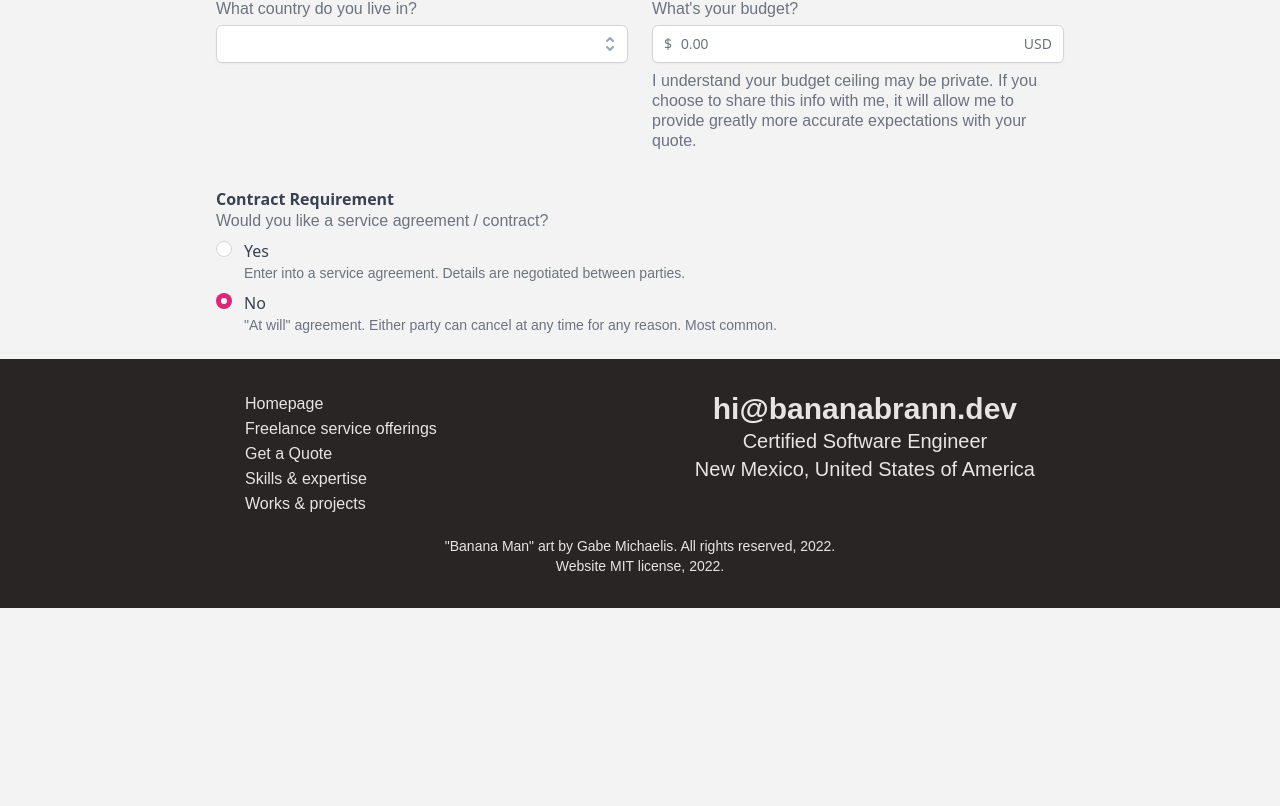
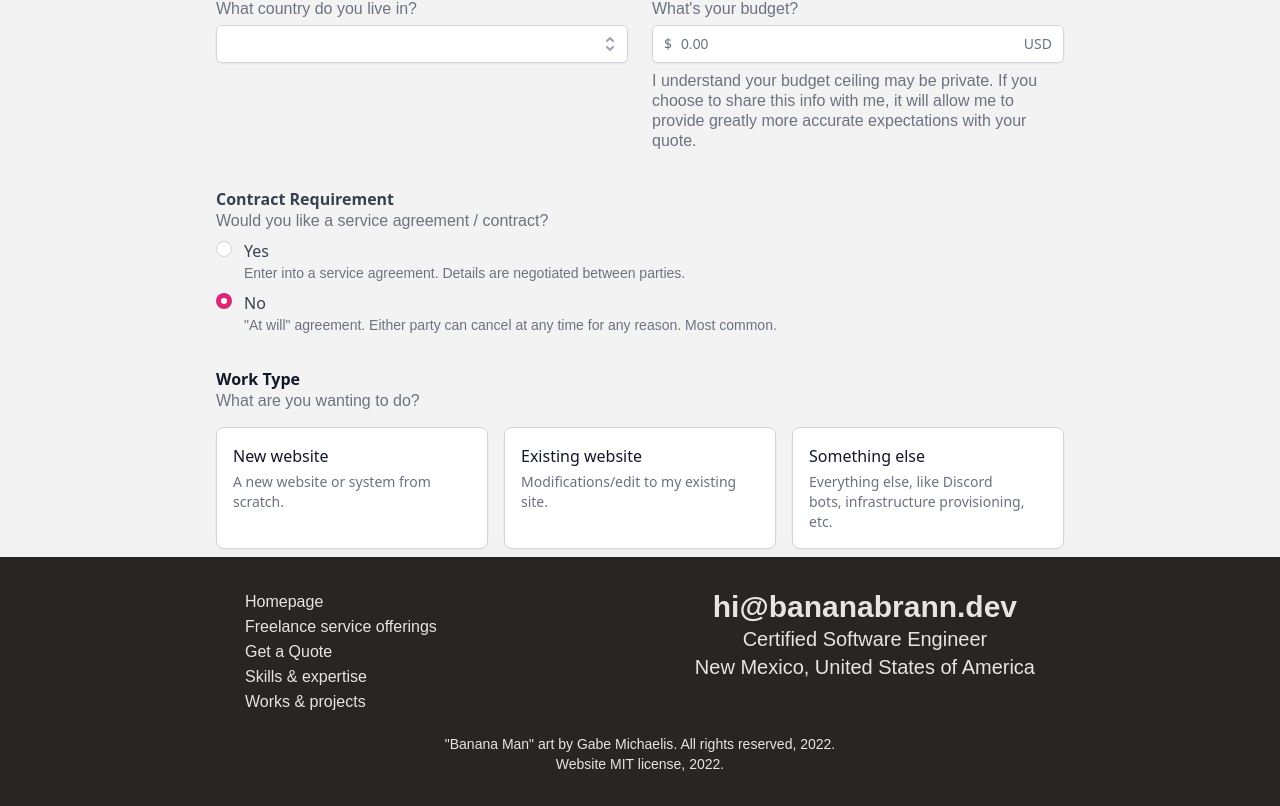
Before and after one commit to bananabrann/old-bananabrann.dev, a Next.js app: page /getstarted in a window 1280 px wide. Shown: the part 911-1717 px from the top of the page. Before the commit the page ends 1519 px from the top, so only its background shows below. Built offline with nearby package versions, Linux system fonts and the light colour scheme; a web font is replaced by a local one.

Commit message:
Add work type section

```diff
--- /dev/null
+++ b/components/GetAQuote/GetAQuoteWorkType.tsx
@@ -0,0 +1,109 @@
+/* This example requires Tailwind CSS v2.0+ */
+import React, { useEffect, useState } from "react";
+import { RadioGroup } from "@headlessui/react";
+import { CheckCircleIcon } from "@heroicons/react/solid";
+import { WorkType } from "../../lib/interfaces/GettingStartedQuestionnaire.interface";
+
+const optionsList = [
+  {
+    id: 1,
+    title: "New website",
+    description: "A new website or system from scratch.",
+    workType: WorkType.WebNew,
+  },
+  {
+    id: 2,
+    title: "Existing website",
+    description: "Modifications/edit to my existing site.",
+    workType: WorkType.WebExisting,
+  },
+  {
+    id: 3,
+    title: "Something else",
+    description:
+      "Everything else, like Discord bots, infrastructure provisioning, etc.",
+    workType: WorkType.Other,
+  },
+];
+
+function classNames(...classes: any[]) {
+  return classes.filter(Boolean).join(" ");
+}
+
+export default function GetAQuoteWorkType({
+  handleWorkType,
+}: {
+  handleWorkType: (w: WorkType) => void;
+}) {
+  const [selectedOptionsList, setSelectedOptionsList] = useState<WorkType>(
+    optionsList[0].workType
+  );
+
+  useEffect(() => {
+    handleWorkType(selectedOptionsList);
+  }, [selectedOptionsList]);
+
+  return (
+    <RadioGroup
+      value={selectedOptionsList}
+      onChange={(e) => setSelectedOptionsList(e)}
+    >
+      <RadioGroup.Label className="text-base font-bold text-gray-900">
+        Work Type
+      </RadioGroup.Label>
+      <p className="leading-5 text-gray-500 mb-2">{`What are you wanting to do?`}</p>
+
+      <div className="mt-4 grid grid-cols-1 gap-y-6 sm:grid-cols-3 sm:gap-x-4">
+        {optionsList.map((mailingList) => (
+          <RadioGroup.Option
+            key={mailingList.id}
+            value={WorkType[mailingList.workType]}
+            className={({ checked, active }) =>
+              classNames(
+                checked ? "border-transparent" : "border-gray-300",
+                active ? "border-pink-500 ring-2 ring-pink-500" : "",
+                "relative bg-white border rounded-lg shadow-sm p-4 flex cursor-pointer focus:outline-none"
+              )
+            }
+          >
+            {({ checked, active }) => (
+              <React.Fragment>
+                <div className="flex-1 flex">
+                  <div className="flex flex-col">
+                    <RadioGroup.Label
+                      as="span"
+                      className="block font-medium text-gray-900"
+                    >
+                      {mailingList.title}
+                    </RadioGroup.Label>
+                    <RadioGroup.Description
+                      as="span"
+                      className="mt-1 flex items-center text-sm text-gray-500"
+                    >
+                      {mailingList.description}
+                    </RadioGroup.Description>
+                  </div>
+                </div>
+                <CheckCircleIcon
+                  className={classNames(
+                    !checked ? "invisible" : "",
+                    "h-5 w-5 text-pink-600"
+                  )}
+                  aria-hidden="true"
+                />
+                <div
+                  className={classNames(
+                    active ? "border" : "border-2",
+                    checked ? "border-pink-500" : "border-transparent",
+                    "absolute -inset-px rounded-lg pointer-events-none"
+                  )}
+                  aria-hidden="true"
+                />
+              </React.Fragment>
+            )}
+          </RadioGroup.Option>
+        ))}
+      </div>
+    </RadioGroup>
+  );
+}
--- a/pages/getstarted.tsx
+++ b/pages/getstarted.tsx
@@ -7,6 +7,7 @@ import ContentBlock from "../components/ContentBlock/ContentBlock";
 import React, { useEffect, useState } from "react";
 import GettingStartedQuestionnaire, {
   OrgAffiliationOptions,
+  WorkType,
 } from "../lib/interfaces/GettingStartedQuestionnaire.interface";
 import GetAQuoteCountrySelect from "../components/GetAQuote/GetAQuoteCountrySelect";
 import GetAQuoteCountrySelectItem from "../lib/interfaces/GetAQuoteCountrySelectItem.interface";
@@ -17,6 +18,7 @@ import GetAQuoteOrgAffiliation from "../components/GetAQuote/GetAQuoteOrgAffilia
 import GetAQuoteBusinessName from "../components/GetAQuote/GetAQuoteBusinessName";
 import GetAQuoteBudget from "../components/GetAQuote/GetAQuoteBudget";
 import GetAQuoteContractRequired from "../components/GetAQuote/GetAQuoteContractRequired";
+import GetAQuoteWorkType from "../components/GetAQuote/GetAQuoteWorkType";
 
 export default function GetStarted() {
   const [isAnOrganization, setIsAnOrganization] = useState<boolean>(false);
@@ -84,6 +86,10 @@ export default function GetStarted() {
       ...questionnaireForm,
       budget: event.currentTarget.value,
     });
+  }
+
+  function handleWorkType(w: WorkType) {
+    setQuestionnaireForm({ ...questionnaireForm, workType: w });
   }
 
   return (
@@ -155,6 +161,10 @@ export default function GetStarted() {
         </section>
       </ContentBlock>
 
+      <ContentBlock>
+        <GetAQuoteWorkType handleWorkType={handleWorkType} />
+      </ContentBlock>
+
       <Footer />
     </Layout>
   );
```
